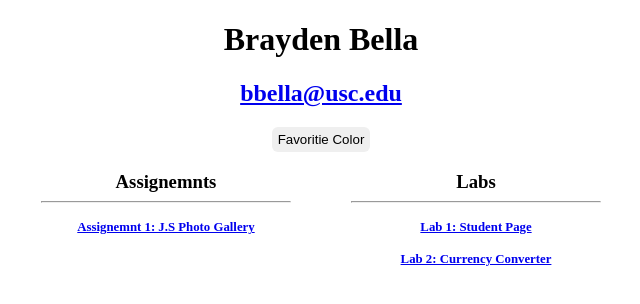
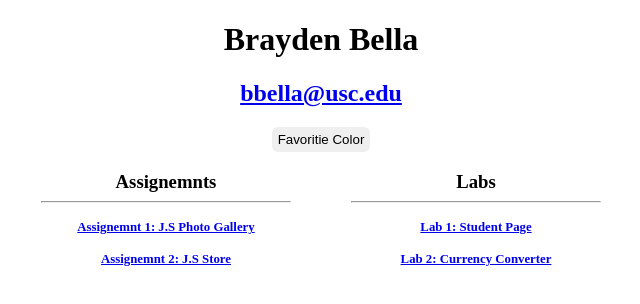
Before and after one commit to uscwebdev/itp301-submissions-BraydenBella, a plain HTML site: page Student page /Index.html in a window 1280 px wide. Shown: the whole page, without its empty margins (319-959 px from the left). Drawn offline with Linux system fonts and the light colour scheme.

Commit message:
updated student page

```diff
--- a/Student page /Index.html
+++ b/Student page /Index.html
@@ -65,6 +65,7 @@
             <h3> Assignemnts</h3>
             <hr>
             <h4><a href="/Assignments/A1/index.html"> Assignemnt 1: J.S Photo Gallery</a></h4>
+            <h4><a href="/Assignments/A2/Index.HTML"> Assignemnt 2: J.S Store</a></h4>
         </div>
         <div class="Labs">
             <h3> Labs </h3>
```
